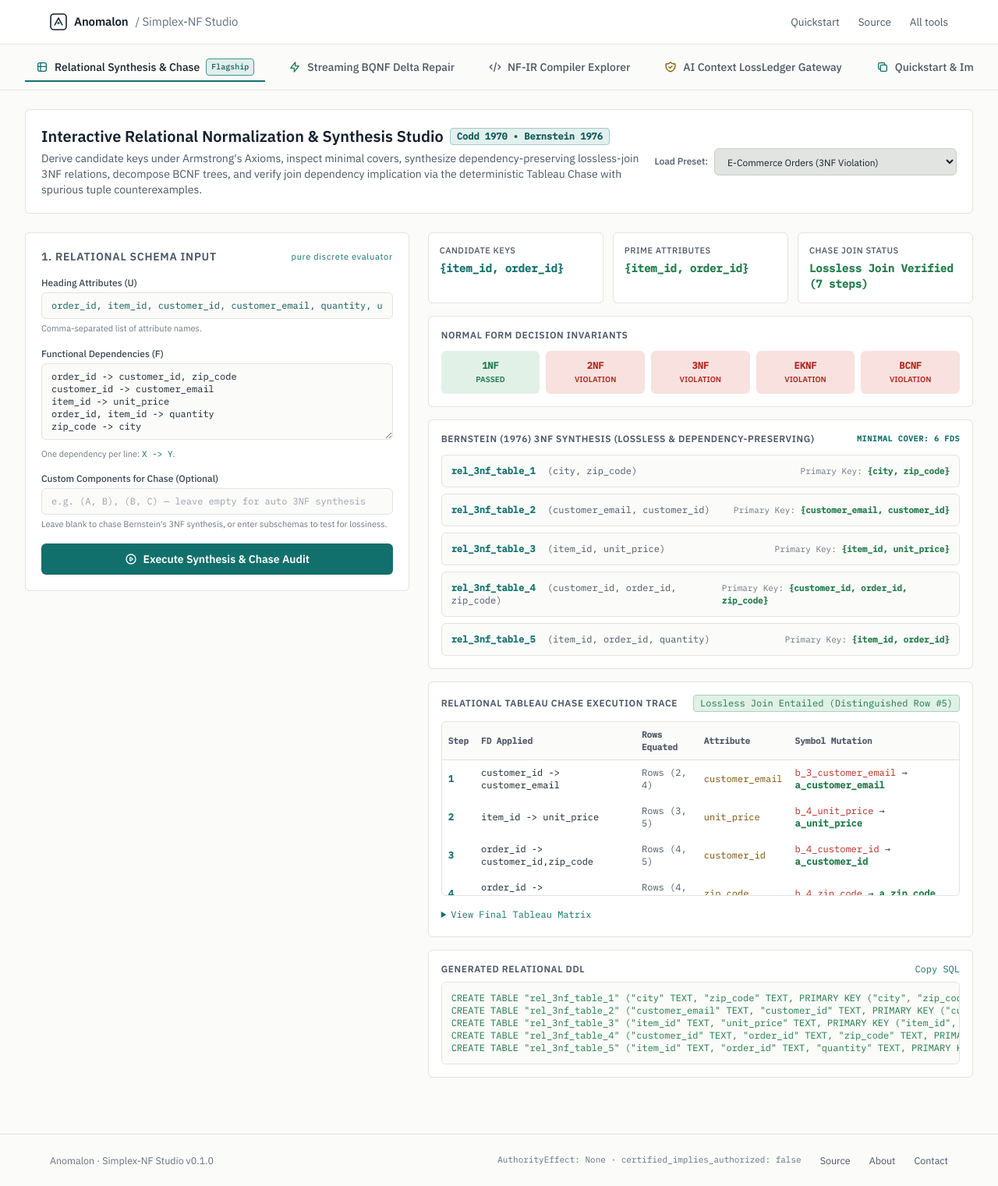
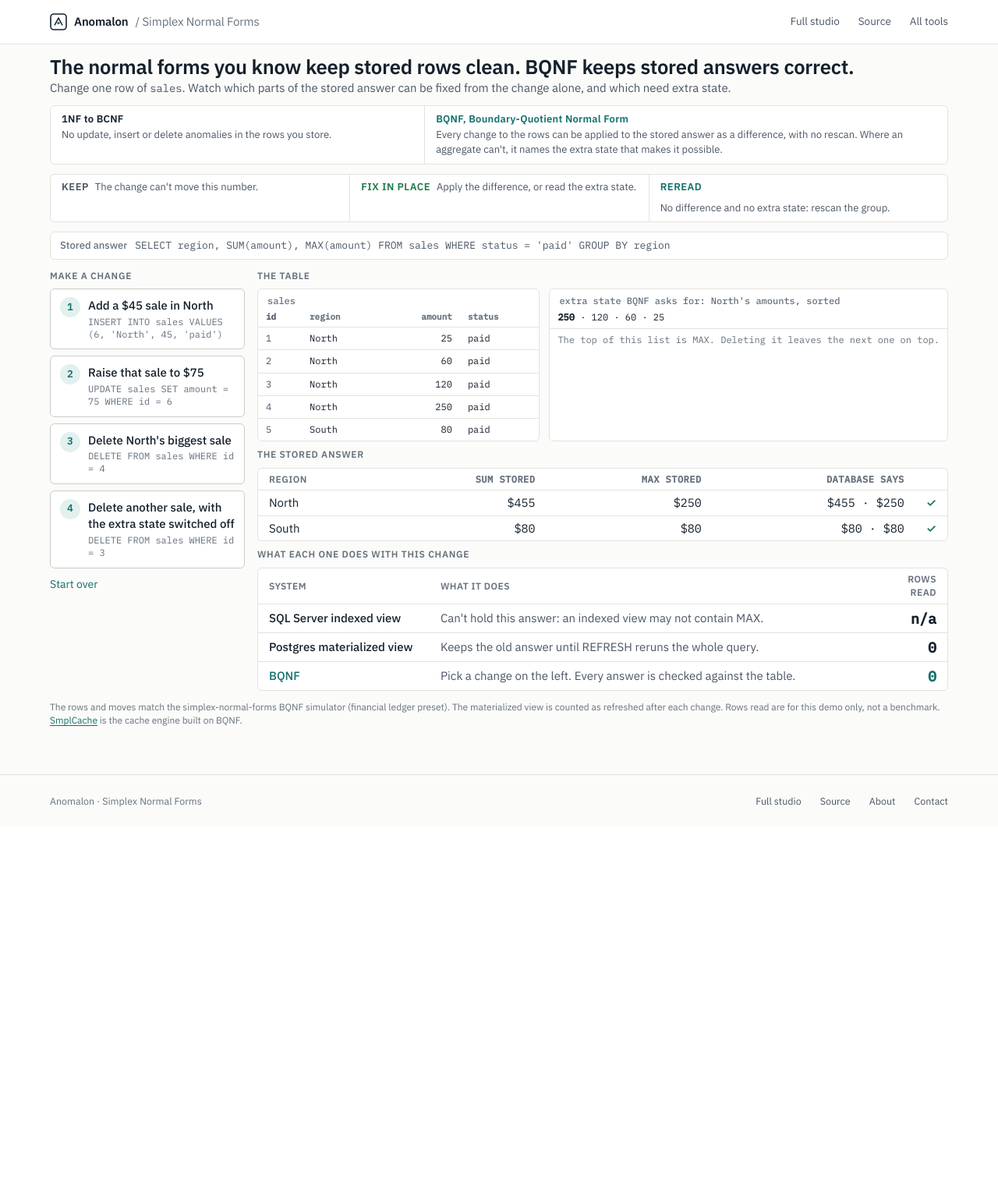
Before and after one commit to dbccpage/simplex-normal-forms, a FastAPI app: page / in a window 1280 px wide. Shown: the whole page at 78% size. After the commit the page ends 1035 px from the top, so only its background shows below. Run offline with FastAPI, Linux system fonts and the light colour scheme; data that the repository does not hold is empty; some libraries are stand-ins or nearby versions.

Commit message:
Make the one-screen BQNF overview the Studio front page
/ now shows BQNF on one screen: four changes to a small sales table
(id first), the stored SUM and MAX next to the table's real answer, and
what a SQL Server indexed view, a Postgres materialized view and BQNF
each do with the change. The full Studio moves to /studio/ (/studio
redirects). The browser smoke test now opens /studio/ and also checks
that the overview is served as committed.

Co-Authored-By: Claude Opus 5.5 <noreply@anthropic.com>
Claude-Session: https://claude.ai/code/session_0194kAmZqD922d7DPkm5UTas

```diff
--- a/scripts/browser_smoke.cjs
+++ b/scripts/browser_smoke.cjs
@@ -115,7 +115,7 @@ async function copy(id) {
     page.on('response', r => { if (r.status() >= 400) report.http_errors.push({ url: r.url(), status: r.status() }); });
     page.on('dialog', async dialog => { report.page_errors.push(`Dialog: ${dialog.message()}`); await dialog.dismiss(); });
     await step('Application identity, assets and initial rendering', async () => {
-      const r = await page.goto(base, { waitUntil: 'networkidle', timeout: 120000 });
+      const r = await page.goto(base + '/studio/', { waitUntil: 'networkidle', timeout: 120000 });
       assert.equal(r.status(), 200);
       assert.match(await page.title(), /Simplex Normal Forms Studio/);
       await rendered('ai-source-tokens', '62');
@@ -125,7 +125,7 @@ async function copy(id) {
       assert.equal(health.status(), 200);
       report.health = await health.json();
       assert.equal(report.health.service, 'smplxnf-studio');
-      for (const [urlPath, local] of [['/', 'web/templates/index.html'], ['/static/app.js', 'web/static/app.js'], ['/static/style.css', 'web/static/style.css']]) {
+      for (const [urlPath, local] of [['/studio/', 'web/templates/index.html'], ['/', 'web/templates/overview.html'], ['/static/app.js', 'web/static/app.js'], ['/static/style.css', 'web/static/style.css']]) {
         const response = await context.request.get(base + urlPath);
         assert.equal(response.status(), 200);
         const bytes = await response.body();
--- a/web/app.py
+++ b/web/app.py
@@ -22,7 +22,7 @@ from typing import Any, Dict, List, Mapping, Optional, Sequence, Tuple
 
 from fastapi import Body, FastAPI, HTTPException, Request
 from fastapi.middleware.cors import CORSMiddleware
-from fastapi.responses import HTMLResponse, JSONResponse
+from fastapi.responses import FileResponse, HTMLResponse, JSONResponse, RedirectResponse
 from fastapi.staticfiles import StaticFiles
 from fastapi.templating import Jinja2Templates
 from pydantic import BaseModel, Field
@@ -942,6 +942,17 @@ async def evaluate_ai_lossledger(payload: AiLossLedgerRequest) -> Dict[str, Any]
 # Frontend SPA Route
 # =============================================================================
 
-@app.get("/", response_class=HTMLResponse)
+@app.get("/", include_in_schema=False)
+async def serve_overview() -> FileResponse:
+    """One-screen BQNF overview. Plain HTML, not rendered through Jinja."""
+    return FileResponse(templates_dir / "overview.html", media_type="text/html")
+
+
+@app.get("/studio", include_in_schema=False)
+async def redirect_studio() -> RedirectResponse:
+    return RedirectResponse("/studio/", status_code=308)
+
+
+@app.get("/studio/", response_class=HTMLResponse)
 async def serve_index(request: Request):
     return templates.TemplateResponse(request=request, name="index.html")
--- a/web/templates/index.html
+++ b/web/templates/index.html
@@ -46,7 +46,7 @@
     <div class="an-header__in">
       <a class="an-brand" href="https://anomalon.com/"><svg viewBox="0 0 22 22" aria-hidden="true"><rect x="1" y="1" width="20" height="20" rx="4" fill="none" stroke="currentColor" stroke-width="1.6"/><path d="M6 15.5 11 6l5 9.5" fill="none" stroke="currentColor" stroke-width="1.6" stroke-linejoin="round"/><circle cx="11" cy="12.6" r="1.7" fill="var(--an-accent)"/></svg>Anomalon <span class="an-brand__tool">/ Simplex-NF Studio</span></a>
       <button class="an-btn an-btn--ghost an-nav__toggle" aria-expanded="false" aria-controls="an-nav">Menu</button>
-      <nav class="an-nav" id="an-nav" aria-label="Site"><a href="#quickstart" onclick="switchTab('quickstart')">Quickstart</a><a href="https://github.com/dbccpage/simplex-normal-forms">Source</a><a href="https://anomalon.com/">All tools</a></nav>
+      <nav class="an-nav" id="an-nav" aria-label="Site"><a href="/">Overview</a><a href="#quickstart" onclick="switchTab('quickstart')">Quickstart</a><a href="https://github.com/dbccpage/simplex-normal-forms">Source</a><a href="https://anomalon.com/">All tools</a></nav>
     </div>
   </header>
 
--- /dev/null
+++ b/web/templates/overview.html
@@ -0,0 +1,302 @@
+<!DOCTYPE html>
+<html lang="en">
+<head>
+  <meta charset="UTF-8">
+  <meta name="viewport" content="width=device-width, initial-scale=1.0">
+  <meta name="description" content="BQNF on one screen: change a row of a sales table and see which parts of a stored answer can be fixed from the change alone.">
+  <title>Simplex Normal Forms | smplxnf.anomalon.com</title>
+  <link rel="icon" type="image/svg+xml" href="/static/anomalon-favicon.svg">
+  <link rel="stylesheet" href="/static/anomalon.css">
+  <style>
+/* Layout: one pane. Left = the change. Right = the table, the stored answer, and what each system does. Light only, by choice. */
+:root {
+  --bg: #fbfbf9; --surface: #ffffff; --ink: #15202c; --ink-2: #4b5664; --ink-3: #66717d;
+  --line: #e2e4e1; --line-strong: #c9cdc8;
+  --accent: #12706c; --accent-soft: #e2f0ee;
+  --ok: #1f7a4a; --ok-soft: #e1f1e7; --warn: #8a5a00; --warn-soft: #f7ecd2; --bad: #b3261e; --bad-soft: #f8e1de;
+  --sans: "IBM Plex Sans", system-ui, -apple-system, "Segoe UI", sans-serif;
+  --mono: "IBM Plex Mono", ui-monospace, Consolas, monospace;
+  color-scheme: light;
+}
+* { box-sizing: border-box; }
+body.an { background: var(--bg); color: var(--ink); font: 15px/1.45 var(--sans); }
+.wrap { max-width: var(--an-w-tool); margin: 0 auto; padding-block: 14px 12px;
+  padding-left: max(var(--an-s5), env(safe-area-inset-left, 0px)); padding-right: max(var(--an-s5), env(safe-area-inset-right, 0px));
+  display: flex; flex-direction: column; gap: 12px; }
+.an .wrap h1 { margin: 0; font-size: 1.6rem; font-weight: 600; letter-spacing: -.01em; text-wrap: balance; }
+.lede { margin: 2px 0 0; color: var(--ink-2); }
+.query { font: 13px/1.4 var(--mono); color: var(--ink-2); background: var(--surface); border: 1px solid var(--line);
+  border-radius: 6px; padding: 8px 12px; overflow-wrap: anywhere; }
+.query b { color: var(--ink-3); font-weight: 500; font-family: var(--sans); margin-right: 10px; }
+.pane { display: grid; grid-template-columns: 250px minmax(0, 1fr); gap: 16px; align-items: start; }
+.col { display: flex; flex-direction: column; gap: 8px; min-width: 0; }
+.label { font-size: 12px; font-weight: 600; letter-spacing: .06em; text-transform: uppercase; color: var(--ink-3); }
+button.change { all: unset; cursor: pointer; display: grid; grid-template-columns: 26px 1fr; gap: 2px 10px; align-items: start;
+  background: var(--surface); border: 1px solid var(--line-strong); border-radius: 6px; padding: 10px 12px; }
+button.change:hover { border-color: var(--accent); }
+button.change:focus-visible { outline: 3px solid rgba(18,112,108,.35); outline-offset: 1px; }
+button.change .n { grid-row: span 2; width: 26px; height: 26px; border-radius: 50%; display: grid; place-items: center;
+  background: var(--accent-soft); color: var(--accent); font-weight: 600; font-size: 13px; }
+button.change .t { font-weight: 500; }
+button.change code { font: 12px/1.35 var(--mono); color: var(--ink-3); }
+button.change[aria-pressed="true"] { background: var(--accent-soft); border-color: var(--accent); }
+button.change[aria-pressed="true"] .n { background: var(--accent); color: #fff; }
+button.change.done { opacity: .55; cursor: default; }
+button.change.done:hover { border-color: var(--line-strong); }
+.reset { all: unset; cursor: pointer; color: var(--accent); font-size: 14px; padding: 2px 0; align-self: flex-start; }
+.reset:focus-visible { outline: 3px solid rgba(18,112,108,.35); }
+.card { background: var(--surface); border: 1px solid var(--line); border-radius: 6px; }
+table { width: 100%; border-collapse: collapse; font-variant-numeric: tabular-nums; }
+th, td { padding: 5px 14px; text-align: left; border-bottom: 1px solid var(--line); }
+tr:last-child td { border-bottom: 0; }
+th { font-size: 12px; font-weight: 600; color: var(--ink-3); letter-spacing: .04em; text-transform: uppercase; }
+td.num, th.num { text-align: right; font-family: var(--mono); }
+td.chk { width: 36px; text-align: center; color: var(--ok); font-weight: 600; }
+td .delta { display: inline-block; margin-right: 8px; font-size: 12px; padding: 1px 6px; border-radius: 4px; background: var(--ok-soft); color: var(--ok); }
+td .delta.neg { background: var(--warn-soft); color: var(--warn); }
+td.hit { background: var(--accent-soft); transition: background .6s; }
+td.withheld { background: var(--bad-soft); color: var(--bad); }
+th.id, td.id { width: 56px; font-family: var(--mono); color: var(--ink-2); }
+.src { display: grid; grid-template-columns: minmax(0, 1fr) auto; gap: 12px; }
+.src .card { min-width: 0; }
+.src .tname { font: 500 12px var(--mono); color: var(--ink-3); padding: 7px 12px 0; }
+.src th, .src td { padding: 6px 10px; font: 12px/1.35 var(--mono); white-space: nowrap; }
+.src td.wrap { white-space: normal; }
+.src th { font: 600 11px var(--mono); text-transform: none; letter-spacing: 0; }
+.src td.chg { background: var(--accent-soft); color: var(--ink); }
+.src td.lost { background: var(--bad-soft); color: var(--bad); }
+.src s { color: var(--ink-3); }
+.src .arrow { color: var(--ink-3); margin: 0 4px; }
+.src .tag { display: block; font: 11px var(--sans); color: var(--bad); }
+.moves { display: grid; grid-template-columns: repeat(3, minmax(0, 1fr)); }
+.moves div { padding: 7px 14px; display: flex; align-items: baseline; gap: 8px; flex-wrap: wrap; }
+.moves div + div { border-left: 1px solid var(--line); }
+.moves b { font-size: 13px; letter-spacing: .04em; }
+.moves span { font-size: 13px; color: var(--ink-2); }
+.moves .k b { color: var(--ink-2); } .moves .f b { color: var(--ok); } .moves .r b { color: var(--accent); }
+.cmp td { vertical-align: top; padding: 7px 14px; }
+.cmp td.who { width: 220px; font-weight: 500; }
+.cmp td.what { color: var(--ink-2); }
+.cmp td.q { width: 70px; text-align: right; font: 600 1.15rem/1.2 var(--mono); }
+.cmp tr.us td.who { color: var(--accent); }
+.cmp tr.us td.q { color: var(--accent); }
+.cmp .word { font-weight: 600; letter-spacing: .03em; margin-right: 8px; }
+.cmp .word.kept { color: var(--ink-2); } .cmp .word.fixed { color: var(--ok); }
+.cmp .word.refused { color: var(--bad); } .cmp .word.rebuilt { color: var(--accent); }
+.cmp th.q { text-align: right; }
+.foot { font-size: 12px; color: var(--ink-3); }
+@media (max-width: 820px) { .pane, .src, .moves { grid-template-columns: 1fr; } .moves div + div { border-left: 0; border-top: 1px solid var(--line); } .src .card { overflow-x: auto; } .cmp td.who { width: auto; } }
+@media (prefers-reduced-motion: reduce) { td.hit { transition: none; } }
+.src td.gone { color: var(--ink-3); text-decoration: line-through; background: var(--warn-soft); }
+.src td.new { background: var(--accent-soft); }
+.nfs { display: grid; grid-template-columns: minmax(0, 1fr) minmax(0, 1.4fr); }
+.nfs div { padding: 8px 14px; display: flex; flex-direction: column; gap: 1px; }
+.nfs div + div { border-left: 1px solid var(--line); }
+.nfs b { font-size: 13px; letter-spacing: .02em; }
+.nfs span { font-size: 13px; color: var(--ink-2); }
+.nfs .bq b { color: var(--accent); }
+td.agg { font-size: 12px; color: var(--ink-3); }
+@media (max-width: 820px) { .nfs { grid-template-columns: 1fr; } .nfs div + div { border-left: 0; border-top: 1px solid var(--line); } }
+</style>
+</head>
+<body class="an">
+  <header class="an-header">
+    <div class="an-header__in">
+      <a class="an-brand" href="https://anomalon.com/"><svg viewBox="0 0 22 22" aria-hidden="true"><rect x="1" y="1" width="20" height="20" rx="4" fill="none" stroke="currentColor" stroke-width="1.6"/><path d="M6 15.5 11 6l5 9.5" fill="none" stroke="currentColor" stroke-width="1.6" stroke-linejoin="round"/><circle cx="11" cy="12.6" r="1.7" fill="var(--an-accent)"/></svg>Anomalon <span class="an-brand__tool">/ Simplex Normal Forms</span></a>
+      <nav class="an-nav an-nav--inline" aria-label="Site">
+        <a href="/studio/">Full studio</a>
+        <a href="https://github.com/dbccpage/simplex-normal-forms">Source</a>
+        <a href="https://anomalon.com/">All tools</a>
+      </nav>
+    </div>
+  </header>
+  <div class="wrap">
+  <header>
+    <h1>The normal forms you know keep stored rows clean. BQNF keeps stored answers correct.</h1>
+    <p class="lede">Change one row of <code>sales</code>. Watch which parts of the stored answer can be fixed from the change alone, and which need extra state.</p>
+  </header>
+
+  <div class="card nfs">
+    <div><b>1NF to BCNF</b><span>No update, insert or delete anomalies in the rows you store.</span></div>
+    <div class="bq"><b>BQNF, Boundary-Quotient Normal Form</b><span>Every change to the rows can be applied to the stored answer as a difference, with no rescan. Where an aggregate can't, it names the extra state that makes it possible.</span></div>
+  </div>
+
+  <div class="card moves">
+    <div class="k"><b>KEEP</b><span>The change can't move this number.</span></div>
+    <div class="f"><b>FIX IN PLACE</b><span>Apply the difference, or read the extra state.</span></div>
+    <div class="r"><b>REREAD</b><span>No difference and no extra state: rescan the group.</span></div>
+  </div>
+
+  <div class="query"><b>Stored answer</b>SELECT region, SUM(amount), MAX(amount) FROM sales WHERE status = 'paid' GROUP BY region</div>
+
+  <div class="pane">
+    <section class="col" aria-label="Make a change">
+      <div class="label">Make a change</div>
+      <button class="change" id="c1" data-step="1" aria-pressed="false"><span class="n">1</span><span class="t">Add a $45 sale in North</span><code>INSERT INTO sales VALUES (6, 'North', 45, 'paid')</code></button>
+      <button class="change" id="c2" data-step="2" aria-pressed="false"><span class="n">2</span><span class="t">Raise that sale to $75</span><code>UPDATE sales SET amount = 75 WHERE id = 6</code></button>
+      <button class="change" id="c3" data-step="3" aria-pressed="false"><span class="n">3</span><span class="t">Delete North's biggest sale</span><code>DELETE FROM sales WHERE id = 4</code></button>
+      <button class="change" id="c4" data-step="4" aria-pressed="false"><span class="n">4</span><span class="t">Delete another sale, with the extra state switched off</span><code>DELETE FROM sales WHERE id = 3</code></button>
+      <button class="reset" id="reset">Start over</button>
+    </section>
+
+    <section class="col" aria-label="Result">
+      <div class="label">The table</div>
+      <div class="src">
+        <div class="card"><div class="tname">sales</div><table>
+          <thead><tr><th class="id">id</th><th>region</th><th class="num">amount</th><th>status</th></tr></thead>
+          <tbody id="sales"></tbody></table></div>
+        <div class="card"><div class="tname">extra state BQNF asks for: North's amounts, sorted</div><table>
+          <tbody id="heap"></tbody></table></div>
+      </div>
+      <div class="label">The stored answer</div>
+      <div class="card">
+        <table>
+          <thead><tr><th>Region</th><th class="num">SUM stored</th><th class="num">MAX stored</th><th class="num">Database says</th><th></th></tr></thead>
+          <tbody id="rows"></tbody>
+        </table>
+      </div>
+      <div class="label">What each one does with this change</div>
+      <div class="card">
+        <table class="cmp">
+          <thead><tr><th>System</th><th>What it does</th><th class="q">Rows read</th></tr></thead>
+          <tbody>
+            <tr><td class="who">SQL Server indexed view</td><td class="what" id="w-ss">Can't hold this answer: an indexed view may not contain MAX.</td><td class="q" id="q-ss">n/a</td></tr>
+            <tr><td class="who">Postgres materialized view</td><td class="what" id="w-mv">Keeps the old answer until REFRESH reruns the whole query.</td><td class="q" id="q-mv">0</td></tr>
+            <tr class="us"><td class="who">BQNF</td><td class="what" id="w-us" aria-live="polite">Pick a change on the left. Every answer is checked against the table.</td><td class="q" id="q-us">0</td></tr>
+          </tbody>
+        </table>
+      </div>
+    </section>
+  </div>
+
+  <p class="foot">The rows and moves match the simplex-normal-forms BQNF simulator (financial ledger preset). The materialized view is counted as refreshed after each change. Rows read are for this demo only, not a benchmark. <a href="https://smplcache.anomalon.com/">SmplCache</a> is the cache engine built on BQNF.</p>
+</div>
+  <footer class="an-footer">
+    <div class="an-footer__in">
+      <span>Anomalon · Simplex Normal Forms</span>
+      <a href="/studio/">Full studio</a>
+      <a href="https://github.com/dbccpage/simplex-normal-forms">Source</a>
+      <a href="https://anomalon.com/about/">About</a>
+      <a href="https://anomalon.com/contact/">Contact</a>
+    </div>
+  </footer>
+  <script>
+(() => {
+  const START = [
+    { id: 1, region: "North", amount: 25 }, { id: 2, region: "North", amount: 60 },
+    { id: 3, region: "North", amount: 120 }, { id: 4, region: "North", amount: 250 },
+    { id: 5, region: "South", amount: 80 },
+  ];
+  let rows, stored, s, timer;
+  const usd = n => "$" + n.toLocaleString("en-US");
+  const live = () => rows.filter(r => !r.gone);
+  const truth = () => {
+    const t = {};
+    for (const r of live()) {
+      t[r.region] ??= { sum: 0, max: -Infinity };
+      t[r.region].sum += r.amount; t[r.region].max = Math.max(t[r.region].max, r.amount);
+    }
+    return t;
+  };
+
+  function reset() {
+    clearTimeout(timer);
+    rows = START.map(r => ({ ...r }));
+    s = { done: {}, mv: 0, us: 0, last: null, mark: {} };
+    stored = truth();
+    render();
+    us("", "", "Pick a change on the left. Every answer is checked against the table.");
+    other("Can't hold this answer: an indexed view may not contain MAX.", "Keeps the old answer until REFRESH reruns the whole query.");
+    document.querySelectorAll("button.change").forEach(b => { b.classList.remove("done"); b.setAttribute("aria-pressed", "false"); });
+  }
+
+  function render(withheld) {
+    const db = truth();
+    document.getElementById("sales").innerHTML = rows.map(r => {
+      const m = s.mark[r.id] || "";
+      const amt = m.startsWith("chg:") ? `<s>${m.slice(4)}</s><span class="arrow">→</span>${r.amount}` : r.amount;
+      const cls = r.gone ? "gone" : m === "new" ? "new" : m.startsWith("chg:") ? "chg" : "";
+      return `<tr><td class="id ${cls}">${r.id}</td><td class="${cls}">${r.region}</td><td class="num ${cls}">${amt}</td><td class="${cls}">paid</td></tr>`;
+    }).join("");
+    const north = live().filter(r => r.region === "North").map(r => r.amount).sort((a, b) => b - a);
+    document.getElementById("heap").innerHTML = s.off
+      ? `<tr><td class="lost">switched off for change 4</td></tr>`
+      : `<tr><td>${north.map((a, i) => i === 0 ? `<b>${a}</b>` : a).join(" · ")}</td></tr><tr><td class="agg">The top of this list is MAX. Deleting it leaves the next one on top.</td></tr>`;
+    document.getElementById("rows").innerHTML = ["North", "South"].map(g => {
+      const st = stored[g], d = db[g];
+      const hs = s.hit?.[g]?.sum ? "num hit" : "num", hm = withheld === g ? "num withheld" : s.hit?.[g]?.max ? "num hit" : "num";
+      const ok = withheld === g ? "" : (st.sum === d.sum && st.max === d.max ? "✓" : "✗");
+      return `<tr><td>${g}</td><td class="${hs}">${usd(st.sum)}</td><td class="${hm}">${withheld === g ? "withheld" : usd(st.max)}</td><td class="num">${usd(d.sum)} · ${usd(d.max)}</td><td class="chk">${ok}</td></tr>`;
+    }).join("");
+    document.getElementById("q-mv").textContent = s.mv;
+    document.getElementById("q-us").textContent = s.us;
+  }
+  function us(kind, word, text) { document.getElementById("w-us").innerHTML = (word ? `<span class="word ${kind}">${word}</span>` : "") + text; }
+  function other(ss, mv) { document.getElementById("w-ss").textContent = ss; document.getElementById("w-mv").textContent = mv; }
+
+  function apply(step) {
+    if (s.done[step]) return;
+    clearTimeout(timer);
+    document.querySelectorAll("button.change").forEach(b => b.setAttribute("aria-pressed", "false"));
+    const btn = document.getElementById("c" + step);
+    btn.setAttribute("aria-pressed", "true");
+    s.done[step] = true; s.mark = {}; s.hit = {}; s.off = false;
+    const before = truth().North;
+    const ss = "Can't hold this answer: an indexed view may not contain MAX. You'd drop MAX or rerun the query.";
+
+    if (step === 2 && !s.done[1]) {
+      s.done[2] = false; btn.setAttribute("aria-pressed", "false");
+      us("kept", "WAIT", "Add the $45 sale first (change 1). Row 6 doesn't exist yet."); return;
+    }
+    if (step === 1) {
+      rows.push({ id: 6, region: "North", amount: 45 }); s.mark[6] = "new";
+      stored.North.sum += 45; s.hit.North = { sum: true };
+      us("fixed", "FIX + KEEP", "SUM: add 45. MAX: 45 is below 250, so MAX can't move. No rows read.");
+      other(ss, "Shows North $45 short until REFRESH rereads every row.");
+    } else if (step === 2) {
+      const r = rows.find(x => x.id === 6); s.mark[6] = "chg:" + r.amount; const diff = 75 - r.amount; r.amount = 75;
+      stored.North.sum += diff; s.hit.North = { sum: true };
+      us("fixed", "FIX + KEEP", `SUM: the change shows 45 before and 75 after, so add ${diff}. MAX: 75 is below 250, so it can't move. No rows read.`);
+      other(ss, `Shows North $${diff} short until REFRESH rereads every row.`);
+    } else if (step === 3) {
+      const r = rows.find(x => x.id === 4); r.gone = true; s.mark[4] = "gone";
+      const after = truth().North;
+      stored.North.sum -= 250; stored.North.max = after.max; s.hit.North = { sum: true, max: true };
+      us("fixed", "FIX IN PLACE", `SUM: subtract 250. MAX: subtraction can't tell you the next largest sale, so BQNF keeps North's amounts sorted. Drop 250 from the top and ${after.max} is next. No rows read.`);
+      other(ss, "Shows the deleted $250 as North's MAX until REFRESH rereads every row.");
+    } else if (step === 4) {
+      const r = rows.find(x => x.id === 3); const wasMax = before.max === 120; r.gone = true; s.mark[3] = "gone"; s.off = true;
+      const after = truth().North;
+      stored.North.sum -= 120; s.hit.North = { sum: true };
+      if (!wasMax) {
+        s.hit.North.max = false;
+        us("kept", "FIX + KEEP", `SUM: subtract 120. MAX: 120 wasn't the largest (${before.max} is), so MAX can't move, even with no extra state. No rows read.`);
+      } else {
+        const n = live().filter(x => x.region === "North").length;
+        s.mv += live().length; // REFRESH rereads every row the query touches
+        render("North");
+        us("refused", "REREAD", `SUM: subtract 120. MAX: 120 was the largest and the sorted list is switched off, so nothing says what's next. BQNF won't guess. It stops serving North's MAX.`);
+        other(ss, "Shows the deleted $120 as North's MAX until REFRESH rereads every row.");
+        const finish = () => {
+          s.us += n; stored.North.max = after.max; s.hit.North = { sum: true, max: true };
+          render();
+          us("rebuilt", "REREAD", `Rescanned North's ${n} rows: MAX is ${after.max}. That's the cost of not keeping the list. South wasn't touched.`);
+        };
+        btn.classList.add("done");
+        if (matchMedia("(prefers-reduced-motion: reduce)").matches) finish(); else timer = setTimeout(finish, 1400);
+        return;
+      }
+      other(ss, "Shows North $120 high until REFRESH rereads every row.");
+    }
+    s.mv += live().length; // REFRESH rereads every row the query touches
+    render();
+    btn.classList.add("done");
+  }
+
+  document.querySelectorAll("button.change").forEach(b => b.addEventListener("click", () => apply(+b.dataset.step)));
+  document.getElementById("reset").addEventListener("click", reset);
+  reset();
+})();
+</script>
+</body>
+</html>
--- a/web/test_api_smoke.py
+++ b/web/test_api_smoke.py
@@ -28,7 +28,13 @@ def test_healthz():
 def test_frontend_serving():
     r = client.get("/")
     assert r.status_code == 200
+    assert "BQNF" in r.text
+    assert 'href="/studio/"' in r.text
+
+    r = client.get("/studio/")
+    assert r.status_code == 200
     assert "Simplex-NF Studio" in r.text
+    assert client.get("/studio", follow_redirects=False).status_code == 308
 
     css = client.get("/static/style.css")
     assert css.status_code == 200
```
Also changed, not shown: tests/test_web_api.py (+2 -2 lines).
